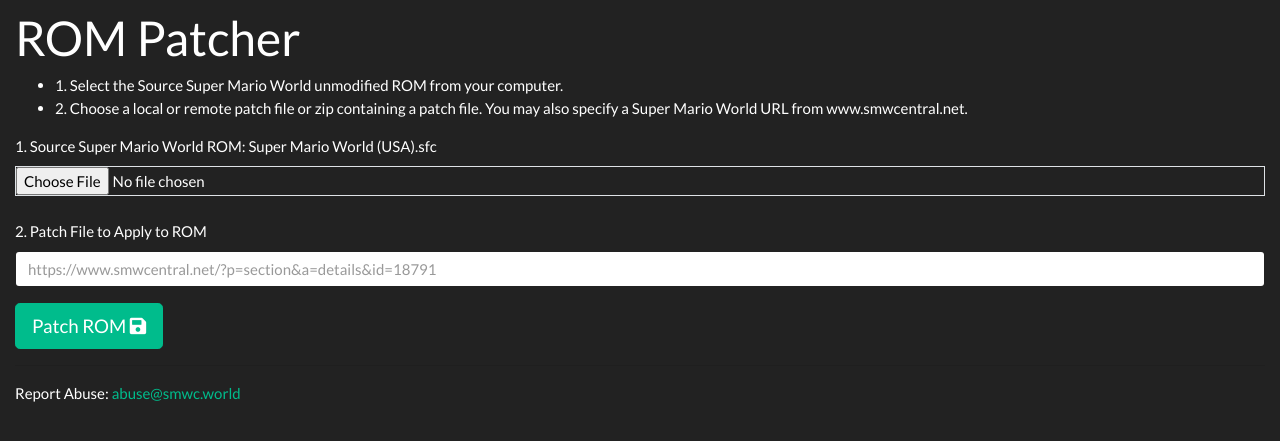
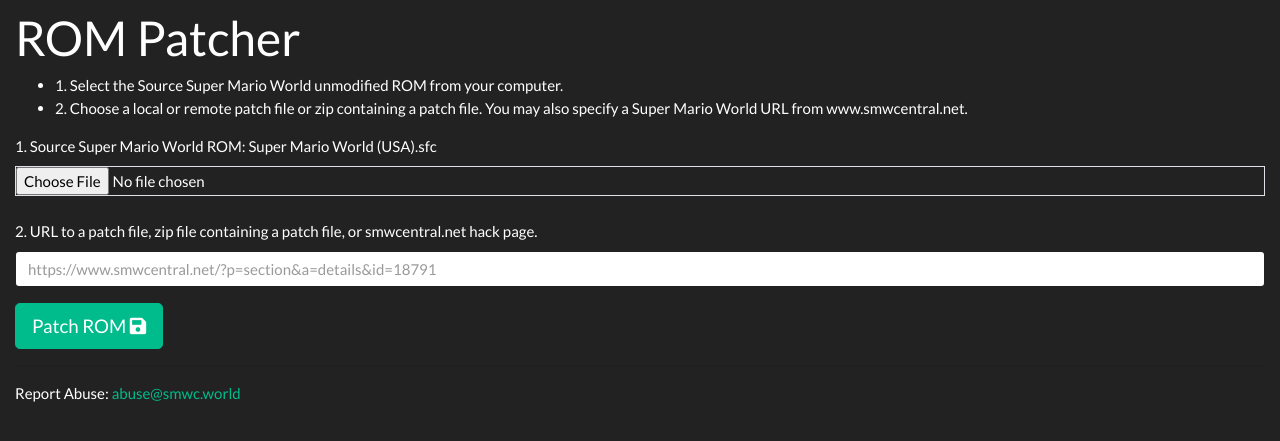
Before and after one commit to cssnr/smwc-web, a Django app: page /patch/ in a window 1280 px wide. Shown: the part 79-520 px from the top of the page. Run offline with Django 3.2, Linux system fonts and the light colour scheme; parts of the project's set-up code (start-up, migrations or seed data) failed here and were passed over; some libraries are stand-ins or nearby versions.

Commit message:
Adding online rom patcher.

```diff
--- a/patcher/views.py
+++ b/patcher/views.py
@@ -30,7 +30,7 @@
             # return response
 
             response = HttpResponse(patcher.patch_data, content_type='application/octet-stream')
-            response['Content-Disposition'] = "attachment; filename={0}".format('output.sfc')
+            response['Content-Disposition'] = "attachment; filename={0}".format(patcher.patch_name)
             response['Content-Length'] = sys.getsizeof(patcher.patch_data)
             return response
 
--- a/templates/patcher.html
+++ b/templates/patcher.html
@@ -24,7 +24,7 @@
                 <input type="file" class="form-control-file border" id="source_rom" name="source_rom">
 
                 <div class="form-group mt-4">
-                    <label for="input_patch">2. Patch File to Apply to ROM</label>
+                    <label for="input_patch">2. URL to a patch file, zip file containing a patch file, or smwcentral.net hack page.</label>
                     <input type="text" class="form-control" id="input_patch" name="input_patch"
                            placeholder="https://www.smwcentral.net/?p=section&a=details&id=18791">
                 </div>
```
Also changed, not shown: patcher/patcher.py (+2 -5 lines).
